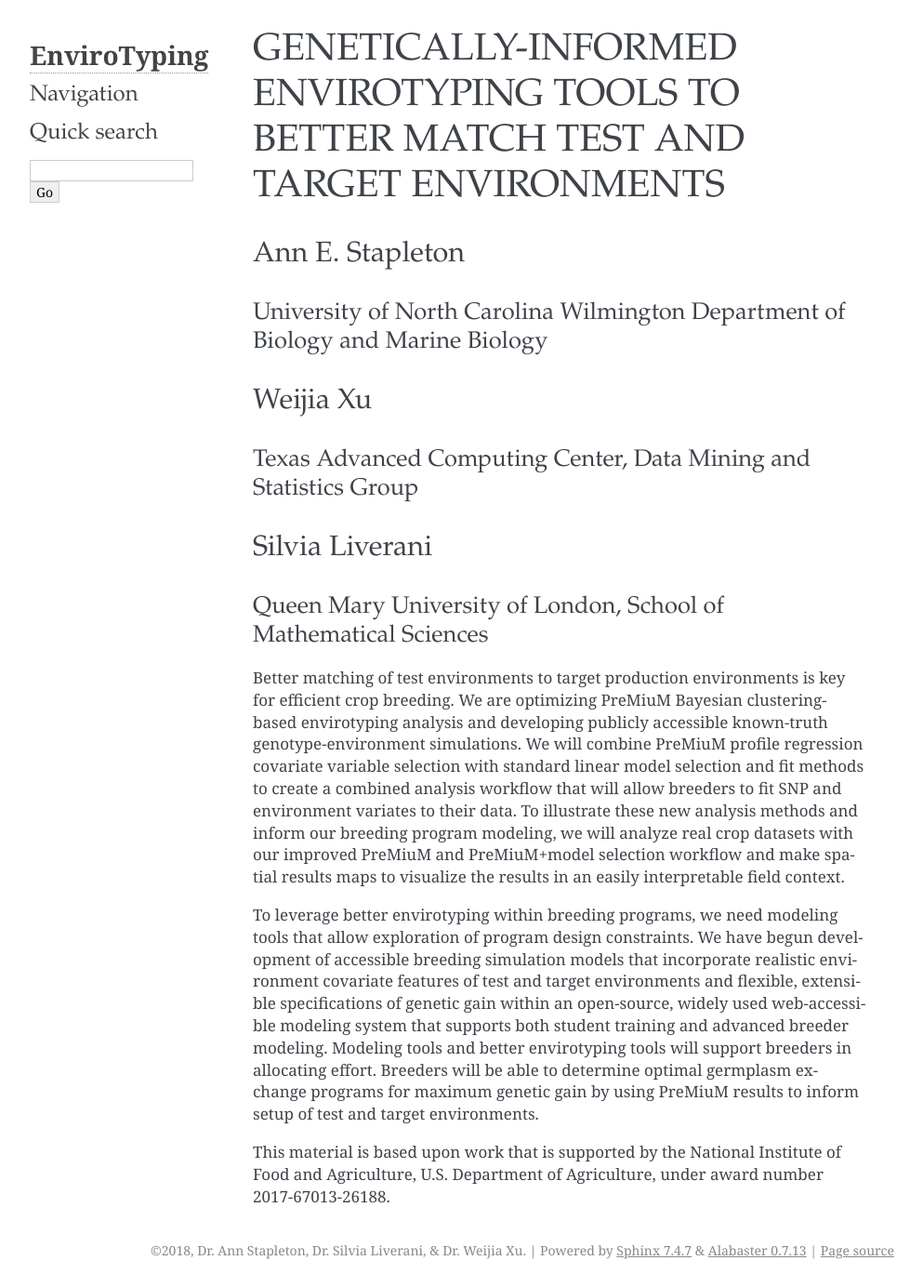
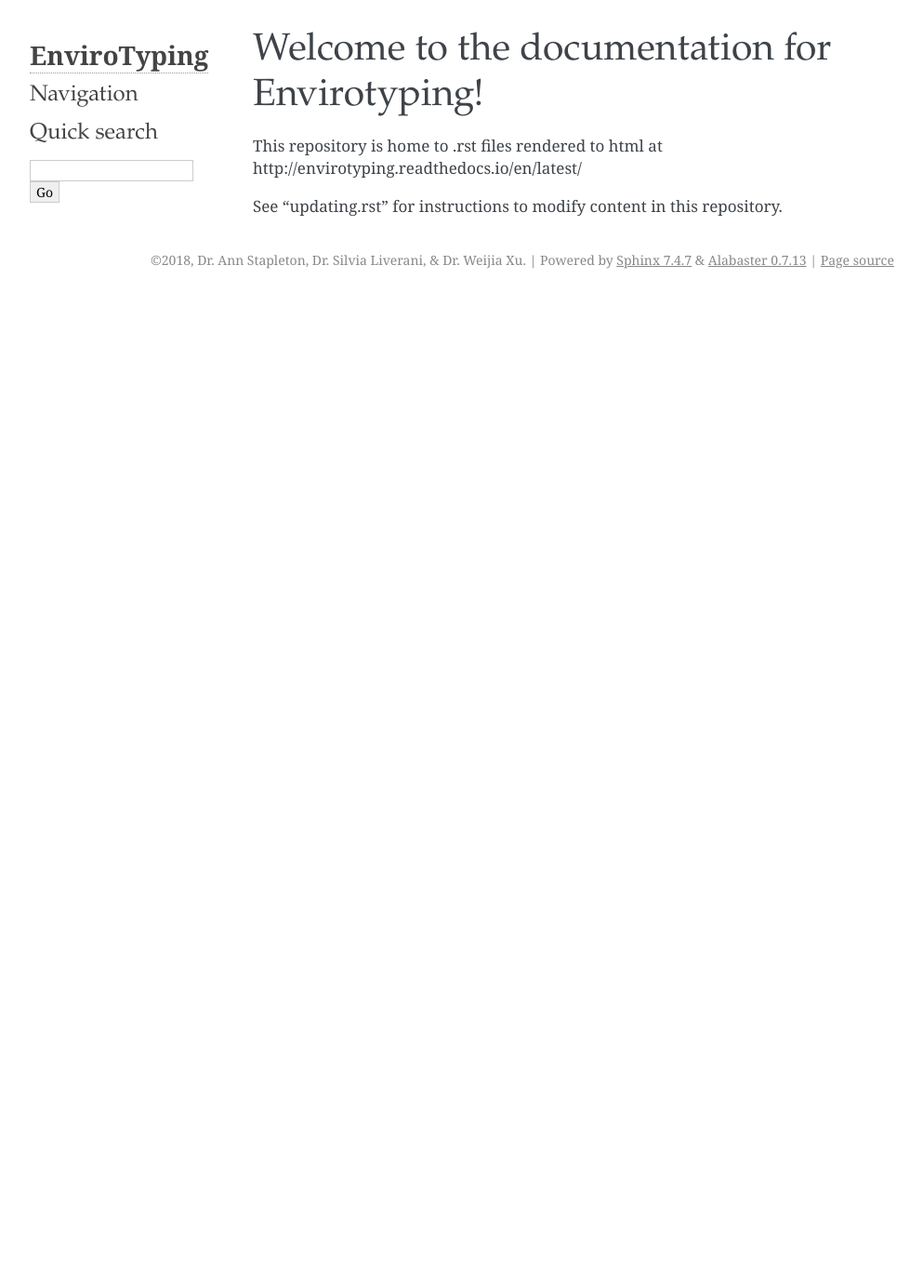
Before and after one commit to TACC/EnviroTyping, a Sphinx documentation site: the page built from docs/README.md, in a window 1280 px wide. Shown: the whole page at 93% size, without its empty margins (148-1141 px from the left). Built offline with Sphinx 7.4.7, drawn with Linux system fonts in a browser that asks for light colours; after the commit the page ends 900 px from its top, so only the background shows below that.

Commit message:
added docs to master for RtD

```diff
--- a/docs/README.md
+++ b/docs/README.md
@@ -1,16 +1,5 @@
+# Welcome to the documentation for Envirotyping!
 
-## GENETICALLY-INFORMED ENVIROTYPING TOOLS TO BETTER MATCH TEST AND TARGET ENVIRONMENTS
+This repository is home to .rst files rendered to html at http://envirotyping.readthedocs.io/en/latest/
 
-##### Ann E. Stapleton
-###### University of North Carolina Wilmington Department of Biology and Marine Biology
-##### Weijia Xu
-###### Texas Advanced Computing Center, Data Mining and Statistics Group
-##### Silvia Liverani
-###### Queen Mary University of London, School of Mathematical Sciences
-
-
-Better matching of test environments to target production environments is key for efficient crop breeding.  We are optimizing PreMiuM Bayesian clustering-based envirotyping analysis and developing publicly accessible known-truth genotype-environment simulations.  We will combine PreMiuM profile regression covariate variable selection with standard linear model selection and fit methods to create a combined analysis workflow that will allow breeders to fit SNP and environment variates to their data.  To illustrate these new analysis methods and inform our breeding program modeling, we will analyze real crop datasets with our improved PreMiuM and PreMiuM+model selection workflow and make spatial results maps to visualize the results in an easily interpretable field context.
-
-To leverage better envirotyping within breeding programs, we need modeling tools that allow exploration of program design constraints.  We have begun development of accessible breeding simulation models that incorporate realistic environment covariate features of test and target environments and flexible, extensible specifications of genetic gain within an open-source, widely used web-accessible modeling system that supports both student training and advanced breeder modeling.  Modeling tools and better envirotyping tools will support breeders in allocating effort.  Breeders will be able to determine optimal germplasm exchange programs for maximum genetic gain by using PreMiuM results to inform setup of test and target environments.
-
-This material is based upon work that is supported by the National Institute of Food and Agriculture, U.S. Department of Agriculture, under award number 2017-67013-26188.
+See "updating.rst" for instructions to modify content in this repository.
--- a/docs/source/conf.py
+++ b/docs/source/conf.py
@@ -1,8 +1,8 @@
 #!/usr/bin/env python3
 # -*- coding: utf-8 -*-
 #
-# EnviroTyping documentation build configuration file, created by
-# sphinx-quickstart on Tue Jan 30 11:16:42 2018.
+# Envirotyping documentation build configuration file, created by
+# sphinx-quickstart on Tue Jan 30 16:27:21 2018.
 #
 # This file is execfile()d with the current directory set to its
 # containing dir.
@@ -31,7 +31,9 @@
 # Add any Sphinx extension module names here, as strings. They can be
 # extensions coming with Sphinx (named 'sphinx.ext.*') or your custom
 # ones.
-extensions = ['sphinx.ext.githubpages']
+extensions = ['sphinx.ext.autodoc',
+    'sphinx.ext.doctest',
+    'sphinx.ext.viewcode']
 
 # Add any paths that contain templates here, relative to this directory.
 templates_path = ['_templates']
@@ -40,13 +42,13 @@ templates_path = ['_templates']
 # You can specify multiple suffix as a list of string:
 #
 # source_suffix = ['.rst', '.md']
-source_suffix = '.md'
+source_suffix = '.rst'
 
 # The master toctree document.
 master_doc = 'index'
 
 # General information about the project.
-project = 'EnviroTyping'
+project = 'Envirotyping'
 copyright = '2018, Stapleton, Xu, & Liverani'
 author = 'Stapleton, Xu, & Liverani'
 
@@ -115,7 +117,7 @@ html_sidebars = {
 # -- Options for HTMLHelp output ------------------------------------------
 
 # Output file base name for HTML help builder.
-htmlhelp_basename = 'EnviroTypingdoc'
+htmlhelp_basename = 'Envirotypingdoc'
 
 
 # -- Options for LaTeX output ---------------------------------------------
@@ -142,7 +144,7 @@ latex_elements = {
 # (source start file, target name, title,
 #  author, documentclass [howto, manual, or own class]).
 latex_documents = [
-    (master_doc, 'EnviroTyping.tex', 'EnviroTyping Documentation',
+    (master_doc, 'Envirotyping.tex', 'Envirotyping Documentation',
      'Stapleton, Xu, \\& Liverani', 'manual'),
 ]
 
@@ -152,7 +154,7 @@ latex_documents = [
 # One entry per manual page. List of tuples
 # (source start file, name, description, authors, manual section).
 man_pages = [
-    (master_doc, 'envirotyping', 'EnviroTyping Documentation',
+    (master_doc, 'envirotyping', 'Envirotyping Documentation',
      [author], 1)
 ]
 
@@ -163,7 +165,29 @@ man_pages = [
 # (source start file, target name, title, author,
 #  dir menu entry, description, category)
 texinfo_documents = [
-    (master_doc, 'EnviroTyping', 'EnviroTyping Documentation',
-     author, 'EnviroTyping', 'One line description of project.',
+    (master_doc, 'Envirotyping', 'Envirotyping Documentation',
+     author, 'Envirotyping', 'One line description of project.',
      'Miscellaneous'),
 ]
+
+
+
+# -- Options for Epub output ----------------------------------------------
+
+# Bibliographic Dublin Core info.
+epub_title = project
+epub_author = author
+epub_publisher = author
+epub_copyright = copyright
+
+# The unique identifier of the text. This can be a ISBN number
+# or the project homepage.
+#
+# epub_identifier = ''
+
+# A unique identification for the text.
+#
+# epub_uid = ''
+
+# A list of files that should not be packed into the epub file.
+epub_exclude_files = ['search.html']
```
Also changed, not shown: docs/source/index.rst (added, +23 -0 lines), docs/source/updating.rst (added, +93 -0 lines), 1 other file.
